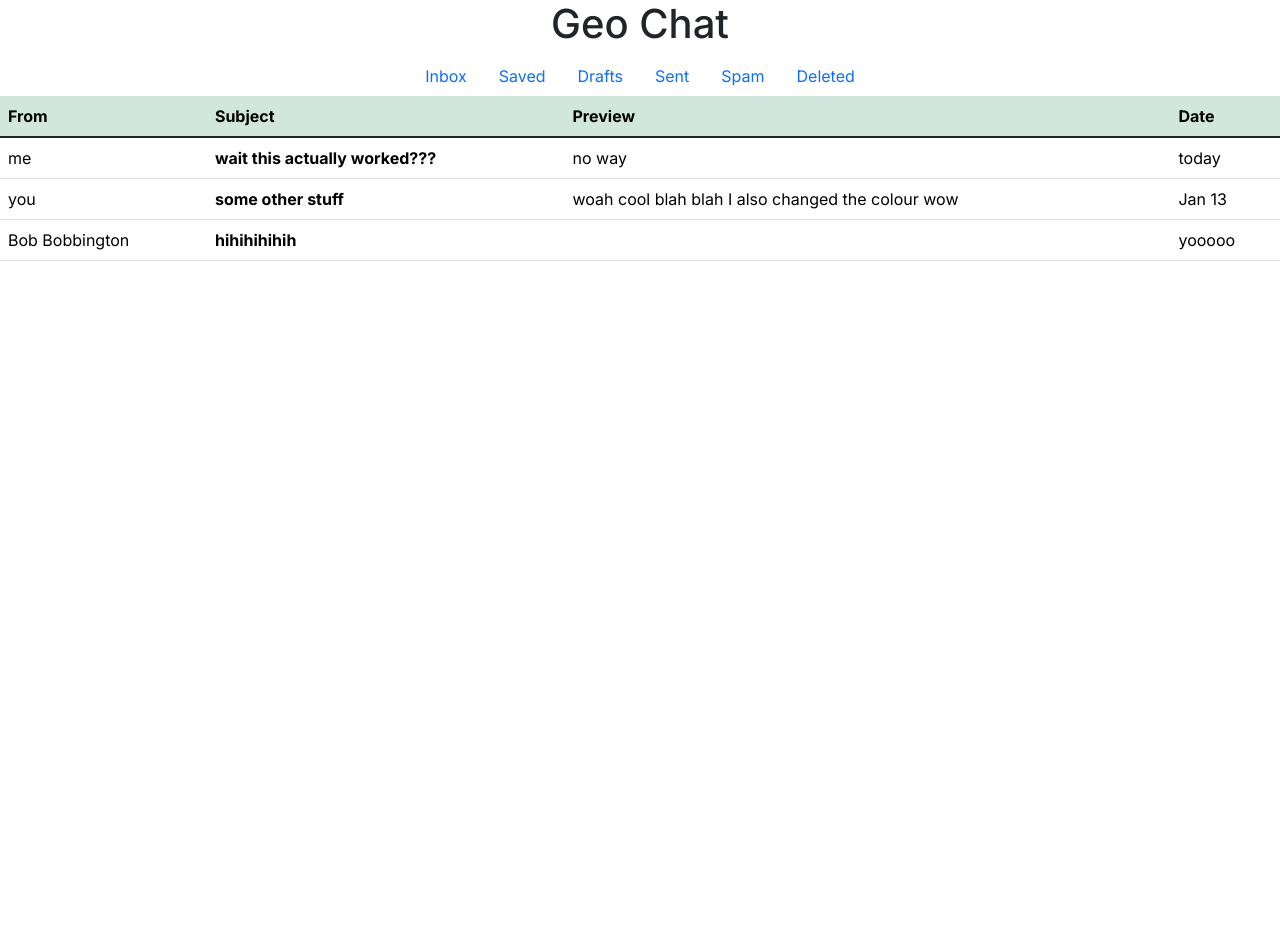
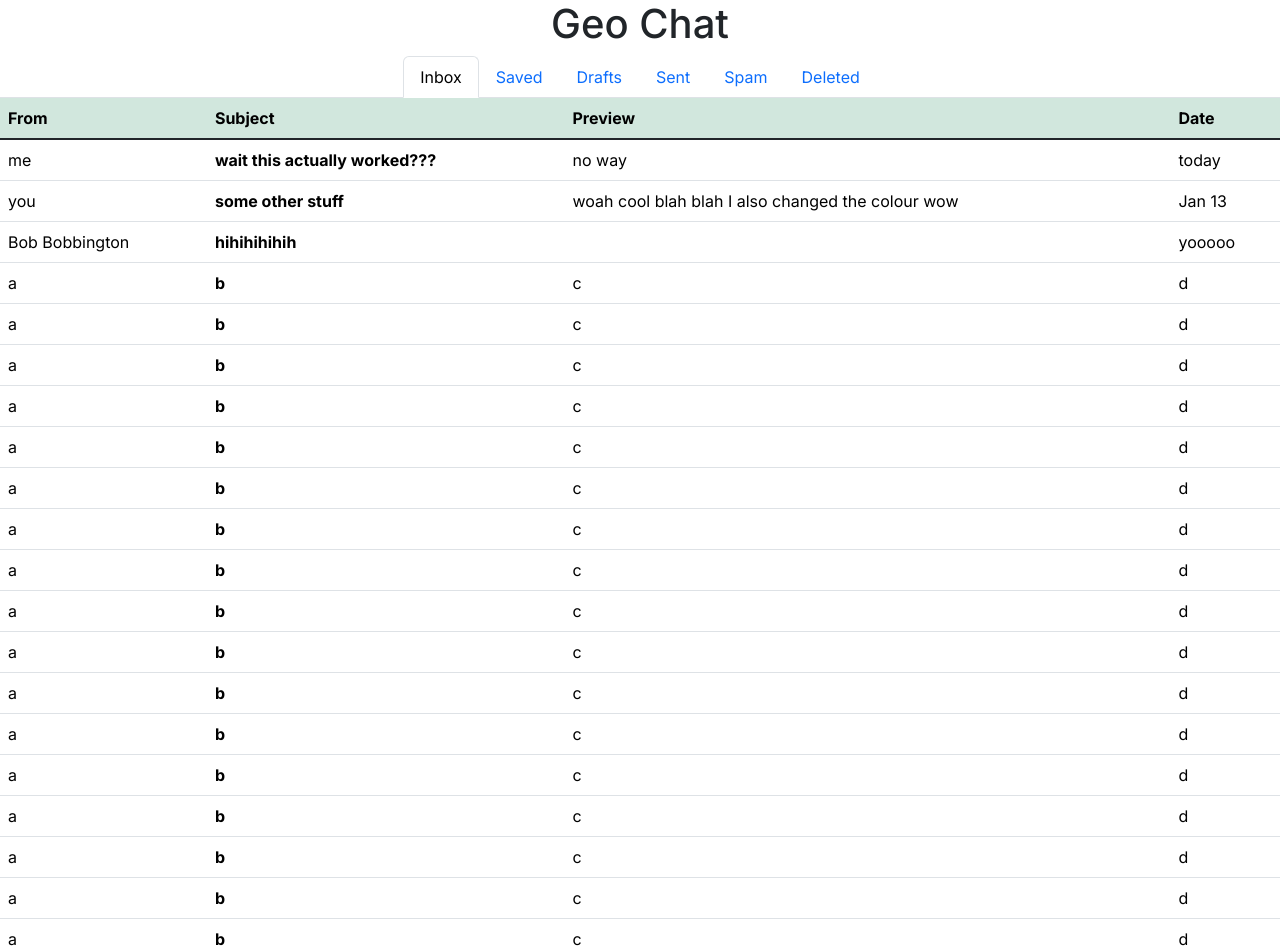
Before and after one commit to jqlliu/project-d, a Next.js app: page / in a window 1280 px wide. Shown: the top 952 px of the page. Before the commit the page ends 800 px from the top, so only its background shows below. Built offline with nearby package versions, Linux system fonts and the light colour scheme.

Commit message:
changed nav to tab

```diff
--- a/app/page.tsx
+++ b/app/page.tsx
@@ -11,14 +11,26 @@ export default function Home() {
   <div>
       <h1 align="center">Geo Chat</h1>
       <div>
-          <nav className="nav justify-content-center">
-            <a className="nav-link active" aria-current="page" href="#">Inbox</a>
-            <a className="nav-link" href="#">Saved</a>
-            <a className="nav-link" href="#">Drafts</a>
-            <a className="nav-link" href="#">Sent</a>
-            <a className="nav-link" href="#">Spam</a>
-            <a className="nav-link" href="#">Deleted</a>
-          </nav>
+        <ul class="nav nav-tabs justify-content-center">
+          <li class="nav-item">
+            <a class="nav-link active" aria-current="page" href="#">Inbox</a>
+          </li>
+          <li class="nav-item">
+            <a class="nav-link" href="#">Saved</a>
+          </li>
+          <li class="nav-item">
+            <a class="nav-link" href="#">Drafts</a>
+          </li>
+          <li class="nav-item">
+            <a class="nav-link" href="#">Sent</a>
+          </li>
+          <li class="nav-item">
+            <a class="nav-link" href="#">Spam</a>
+          </li>
+          <li class="nav-item">
+            <a class="nav-link" href="#">Deleted</a>
+          </li>
+        </ul>
           <div>
             <table class="table table-hover">
               <thead class="table-success">
@@ -48,6 +60,114 @@ export default function Home() {
                   <td> </td>
                   <td>yooooo</td>
                 </tr>
+                <tr>
+                  <td scope="row">a</td>
+                  <th>b</th>
+                  <td>c</td>
+                  <td>d</td>
+                </tr>
+                <tr>
+                  <td scope="row">a</td>
+                  <th>b</th>
+                  <td>c</td>
+                  <td>d</td>
+                </tr>
+                <tr>
+                  <td scope="row">a</td>
+                  <th>b</th>
+                  <td>c</td>
+                  <td>d</td>
+                </tr>
+                <tr>
+                  <td scope="row">a</td>
+                  <th>b</th>
+                  <td>c</td>
+                  <td>d</td>
+                </tr>
+                <tr>
+                  <td scope="row">a</td>
+                  <th>b</th>
+                  <td>c</td>
+                  <td>d</td>
+                </tr>
+                <tr>
+                  <td scope="row">a</td>
+                  <th>b</th>
+                  <td>c</td>
+                  <td>d</td>
+                </tr>
+                <tr>
+                  <td scope="row">a</td>
+                  <th>b</th>
+                  <td>c</td>
+                  <td>d</td>
+                </tr>
+                <tr>
+                  <td scope="row">a</td>
+                  <th>b</th>
+                  <td>c</td>
+                  <td>d</td>
+                </tr>
+                <tr>
+                  <td scope="row">a</td>
+                  <th>b</th>
+                  <td>c</td>
+                  <td>d</td>
+                </tr>
+                <tr>
+                  <td scope="row">a</td>
+                  <th>b</th>
+                  <td>c</td>
+                  <td>d</td>
+                </tr>
+                <tr>
+                  <td scope="row">a</td>
+                  <th>b</th>
+                  <td>c</td>
+                  <td>d</td>
+                </tr>
+                <tr>
+                  <td scope="row">a</td>
+                  <th>b</th>
+                  <td>c</td>
+                  <td>d</td>
+                </tr>
+                <tr>
+                  <td scope="row">a</td>
+                  <th>b</th>
+                  <td>c</td>
+                  <td>d</td>
+                </tr>
+                <tr>
+                  <td scope="row">a</td>
+                  <th>b</th>
+                  <td>c</td>
+                  <td>d</td>
+                </tr>
+                <tr>
+                  <td scope="row">a</td>
+                  <th>b</th>
+                  <td>c</td>
+                  <td>d</td>
+                </tr>
+                <tr>
+                  <td scope="row">a</td>
+                  <th>b</th>
+                  <td>c</td>
+                  <td>d</td>
+                </tr>
+                <tr>
+                  <td scope="row">a</td>
+                  <th>b</th>
+                  <td>c</td>
+                  <td>d</td>
+                </tr>
+                <tr>
+                  <td scope="row">a</td>
+                  <th>b</th>
+                  <td>c</td>
+                  <td>d</td>
+                </tr>
               </tbody>
             </table>
           </div>
```
